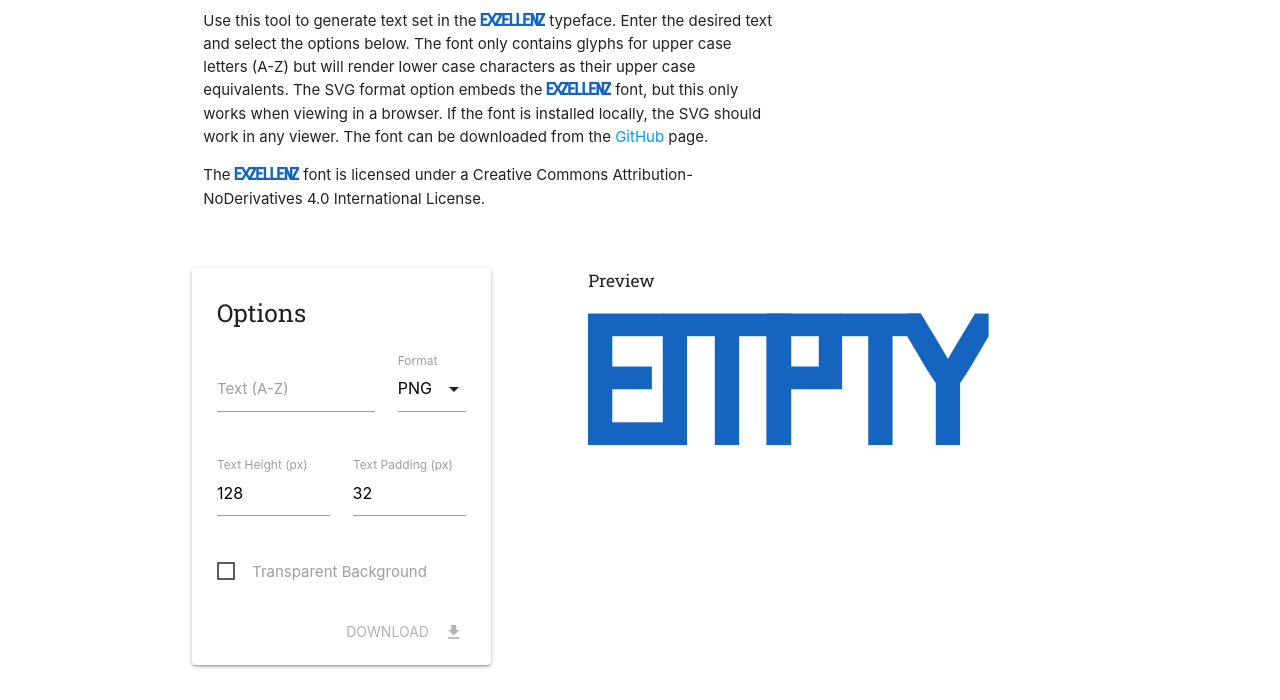
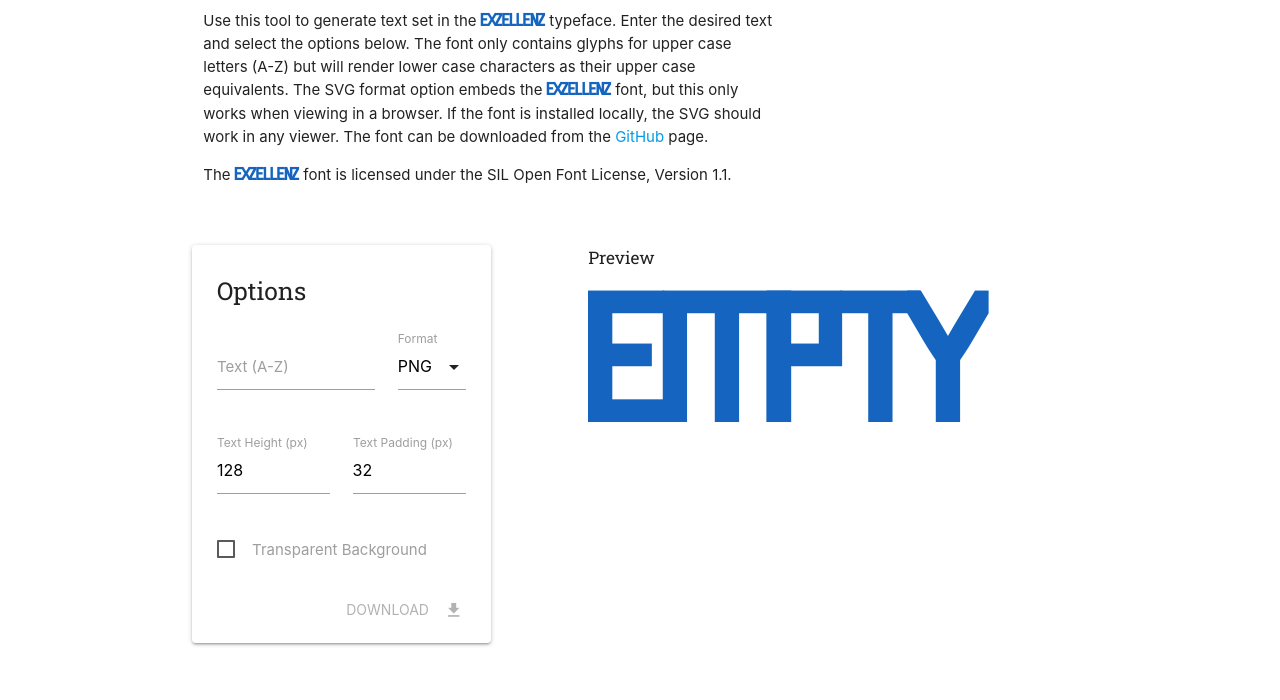
Before and after one commit to just-max/exzellenz, a plain HTML site: page docs/generator.html in a window 1280 px wide. Shown: the part 201-901 px from the top of the page. After the commit the page ends 879 px from the top, so only its background shows below. Drawn offline with nearby package versions, Linux system fonts and the light colour scheme; files whose address does not match are found by name.

Commit message:
Update generator.html

```diff
--- a/docs/generator.html
+++ b/docs/generator.html
@@ -46,7 +46,7 @@
                 <div class="col m8 s12">
                     <p>Use this tool to generate text set in the <span class="blue-text text-darken-3 exzellenz-text">EXZELLENZ</span> typeface. Enter the desired text and select the options below. The font only contains glyphs for upper case letters (A-Z) but will render lower case characters as their upper case equivalents. The SVG format option embeds the <span class="blue-text text-darken-3 exzellenz-text">EXZELLENZ</span> font, but this only works when viewing in a browser. If the font is installed locally, the SVG should work in any viewer. The font can be downloaded from the <a href="https://github.com/just-max/exzellenz">GitHub</a> page.
                     </p>
-                    <p>The <span class="blue-text text-darken-3 exzellenz-text">EXZELLENZ</span> font is licensed under a Creative Commons Attribution-NoDerivatives 4.0 International License.</p>
+                    <p>The <span class="blue-text text-darken-3 exzellenz-text">EXZELLENZ</span> font is licensed under the SIL Open Font License, Version 1.1.</p>
                 </div>
             </div>
         </div>
```
